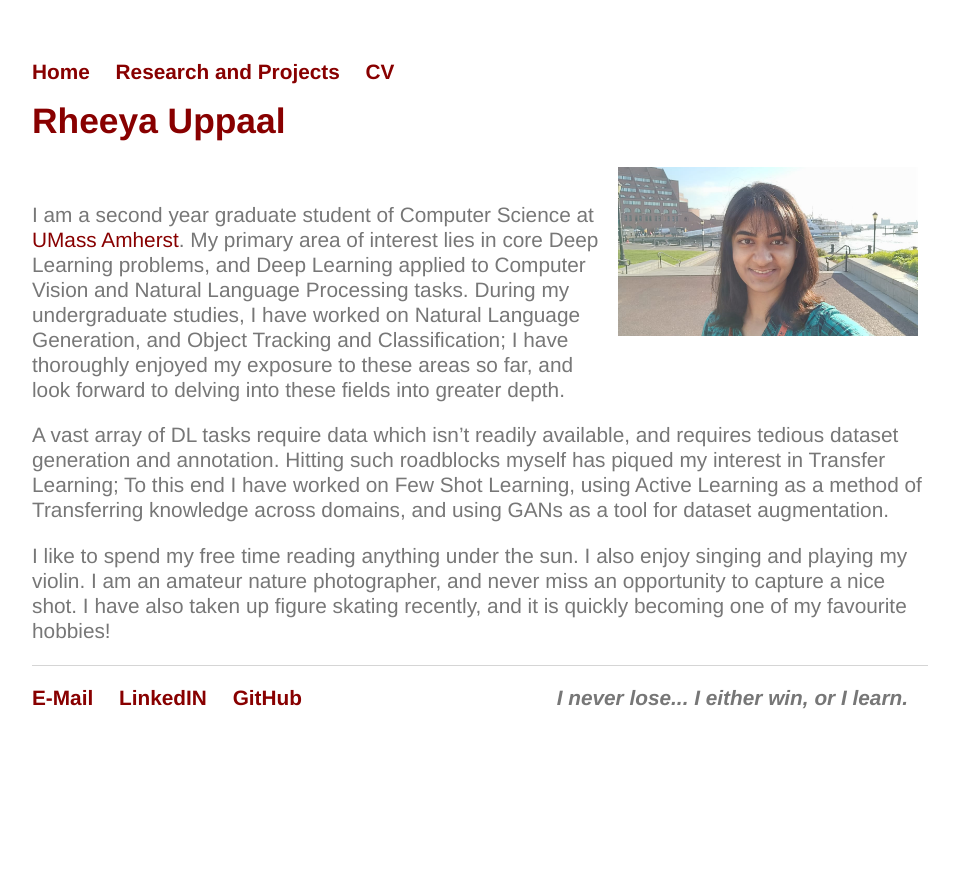
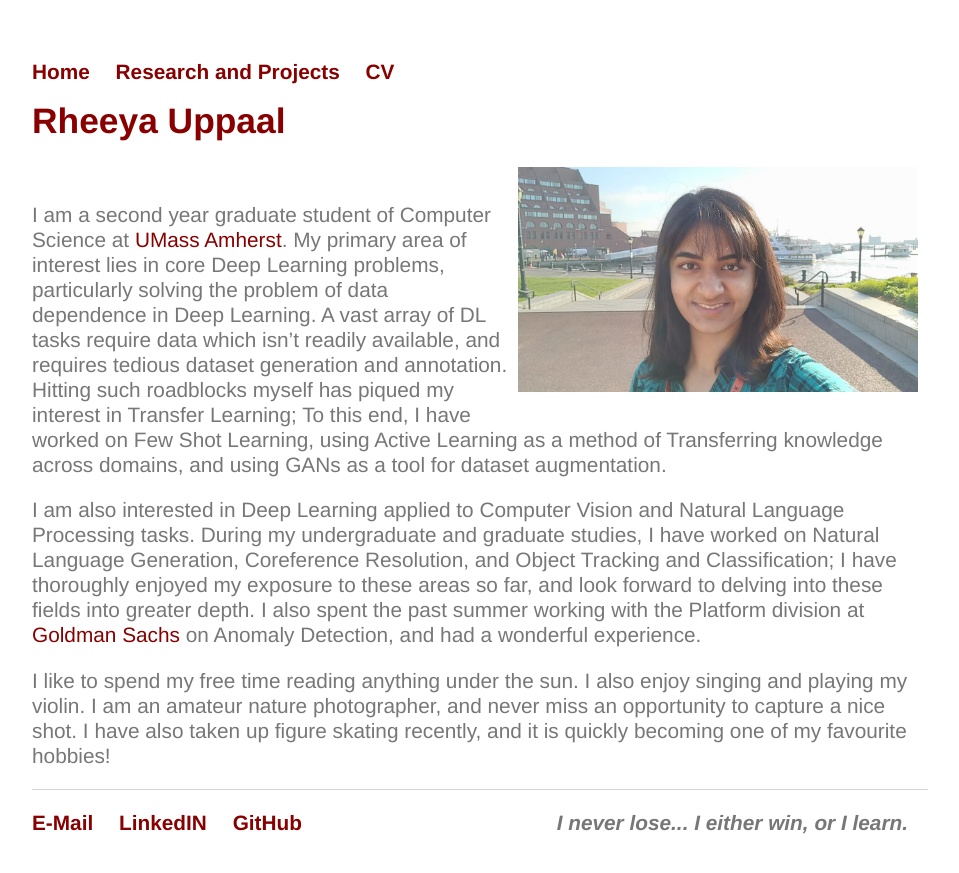
Before and after one commit to Uppaal/Uppaal.github.io, a Jekyll site: the page built from index.html, in a window 1280 px wide. Shown: the top 873 px of the page, without its empty margins (160-1119 px from the left). Built offline with Jekyll 4.4.1, drawn with Linux system fonts in a browser that asks for light colours.

Commit message:
Update index.html

```diff
--- a/index.html
+++ b/index.html
@@ -4,11 +4,11 @@ title: Rheeya Uppaal
 ---
 <div class="blurb">
 	<h1>Rheeya Uppaal</h1>
-	<img src="images/R3.jpeg" style="float:right" src="R2.jpeg" alt="picture" class="inline" width="300"/>
+	<img src="images/R3.jpeg" style="float:right" src="R2.jpeg" alt="picture" class="inline" width="400"/>
 	<br>
-	<p text-align="justified">I am a second year graduate student of Computer Science at <a href="https://www.cics.umass.edu/">UMass Amherst</a>. My primary area of interest lies in core Deep Learning problems, and Deep Learning applied to Computer Vision and Natural Language Processing tasks. During my undergraduate studies, I have worked on Natural Language Generation, and Object Tracking and Classification; I have thoroughly enjoyed my exposure to these areas so far, and look forward to delving into these fields into greater depth. </p>
+	<p text-align="justified">I am a second year graduate student of Computer Science at <a href="https://www.cics.umass.edu/">UMass Amherst</a>. My primary area of interest lies in core Deep Learning problems, particularly solving the problem of data dependence in Deep Learning. A vast array of DL tasks require data which isn’t readily available, and requires tedious dataset generation and annotation. Hitting such roadblocks myself has piqued my interest in Transfer Learning; To this end,  I have worked on Few Shot Learning, using Active Learning as a method of Transferring knowledge across domains, and using GANs as a tool for dataset augmentation.</p>
 
-	<p text-align="justified">A vast array of DL tasks require data which isn’t readily available, and requires tedious dataset generation and annotation. Hitting such roadblocks myself has piqued my interest in Transfer Learning; To this end I have worked on Few Shot Learning, using Active Learning as a method of Transferring knowledge across domains, and using GANs as a tool for dataset augmentation.</p>
+	<p text-align="justified">I am also interested in Deep Learning applied to Computer Vision and Natural Language Processing tasks. During my undergraduate and graduate studies, I have worked on Natural Language Generation, Coreference Resolution, and Object Tracking and Classification; I have thoroughly enjoyed my exposure to these areas so far, and look forward to delving into these fields into greater depth. I also spent the past summer working with the Platform division at <a href="https://www.goldmansachs.com/index.html">Goldman Sachs</a> on Anomaly Detection, and had a wonderful experience.</p>
 
 	<p text-align="justified">I like to spend my free time reading anything under the sun. I also enjoy singing and playing my violin. I am an amateur nature photographer, and never miss an opportunity to capture a nice shot. I have also taken up figure skating recently, and it is quickly becoming one of my favourite hobbies!</p>
 
```
